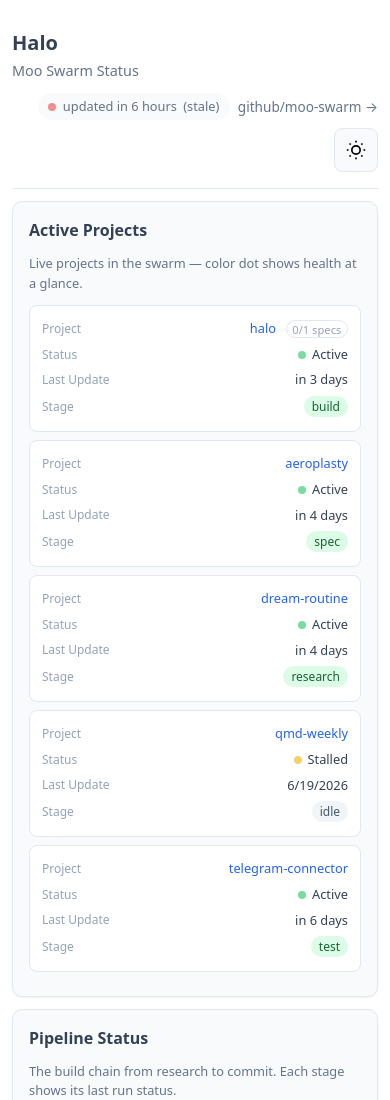
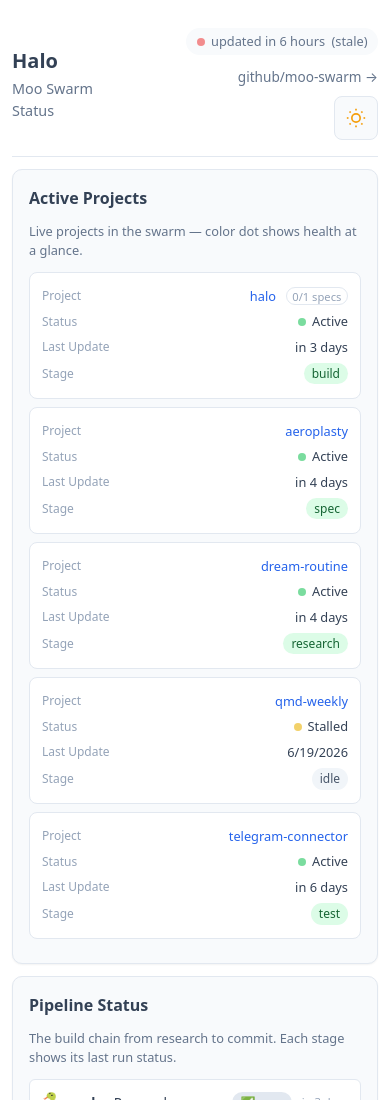
Before and after one commit to moo-swarm/halo, a plain HTML site: page index.html in a window 390 px wide. Shown: the top 1100 px of the page. Drawn offline with nearby package versions, Linux system fonts and the light colour scheme.

Commit message:
fix: theme toggle icon visibility and header layout
- removed inline style=display:none from moon SVG (overrode CSS)
- wrapped freshness+gh link in .header-top-row for better flow
- toggle stays on same row as title on mobile
- larger SVG (22px), colored icons (amber sun / yellow moon)

```diff
--- a/index.html
+++ b/index.html
@@ -45,20 +45,22 @@
           </div>
         </div>
         <div class="header-right">
-          <span class="freshness-badge" id="freshness-badge" role="status" aria-live="polite">
-            <span class="status-dot green" aria-label="Data freshness indicator"></span>
-            <span class="relative-time">loading…</span>
-          </span>
-          <a class="gh-link" href="https://github.com/moo-swarm" target="_blank" rel="noopener">github/moo-swarm →</a>
+          <div class="header-top-row">
+            <span class="freshness-badge" id="freshness-badge" role="status" aria-live="polite">
+              <span class="status-dot green" aria-label="Data freshness indicator"></span>
+              <span class="relative-time">loading…</span>
+            </span>
+            <a class="gh-link" href="https://github.com/moo-swarm" target="_blank" rel="noopener">github/moo-swarm →</a>
+          </div>
           <button class="theme-toggle" id="theme-toggle" type="button" aria-label="Switch to dark mode" aria-pressed="false">
-            <svg class="sun-icon" viewBox="0 0 24 24" fill="none" stroke="currentColor" stroke-width="2" width="20" height="20" aria-hidden="true">
+            <svg class="sun-icon" viewBox="0 0 24 24" fill="none" stroke="currentColor" stroke-width="2" width="22" height="22" aria-hidden="true">
               <circle cx="12" cy="12" r="5"/>
               <line x1="12" y1="1" x2="12" y2="3"/><line x1="12" y1="21" x2="12" y2="23"/>
               <line x1="4.22" y1="4.22" x2="5.64" y2="5.64"/><line x1="18.36" y1="18.36" x2="19.78" y2="19.78"/>
               <line x1="1" y1="12" x2="3" y2="12"/><line x1="21" y1="12" x2="23" y2="12"/>
               <line x1="4.22" y1="19.78" x2="5.64" y2="18.36"/><line x1="18.36" y1="5.64" x2="19.78" y2="4.22"/>
             </svg>
-            <svg class="moon-icon" viewBox="0 0 24 24" fill="none" stroke="currentColor" stroke-width="2" width="20" height="20" aria-hidden="true" style="display:none;">
+            <svg class="moon-icon" viewBox="0 0 24 24" fill="none" stroke="currentColor" stroke-width="2" width="22" height="22" aria-hidden="true">
               <path d="M21 12.79A9 9 0 1 1 11.21 3 7 7 0 0 0 21 12.79z"/>
             </svg>
           </button>
--- a/styles.css
+++ b/styles.css
@@ -152,8 +152,13 @@
 .header-right {
   display: flex;
   align-items: center;
-  gap: 1rem;
+  gap: 0.75rem;
   flex-wrap: wrap;
+}
+.header-top-row {
+  display: flex;
+  align-items: center;
+  gap: 0.75rem;
 }
 
 /* Freshness Badge */
@@ -215,6 +220,8 @@
 [color-mode="dark"] .theme-toggle .moon-icon { display: block; }
 [color-mode="light"] .theme-toggle .sun-icon { display: block; }
 [color-mode="light"] .theme-toggle .moon-icon { display: none; }
+[color-mode="dark"] .theme-toggle svg.moon-icon { color: #facc15; }
+[color-mode="light"] .theme-toggle svg.sun-icon { color: #f59e0b; }
 
 /* GitHub Link */
 .gh-link { color: var(--color-text-secondary); text-decoration: none; font-size: 0.85rem; }
@@ -658,8 +665,19 @@
     gap: 1rem;
     padding: 1rem;
   }
+  .halo-header {
+    flex-wrap: nowrap;
+  }
   .halo-header h1 { font-size: 1.25rem; }
-  .header-right { width: 100%; justify-content: flex-end; }
+  .header-top-row {
+    flex-wrap: wrap;
+    justify-content: flex-end;
+  }
+  .header-right {
+    flex-direction: row-reverse;
+    gap: 0.5rem;
+  }
+  .theme-toggle { width: 38px; height: 38px; }
   section { padding: 1rem; }
 
   /* Tables → stacked card rows */
```
